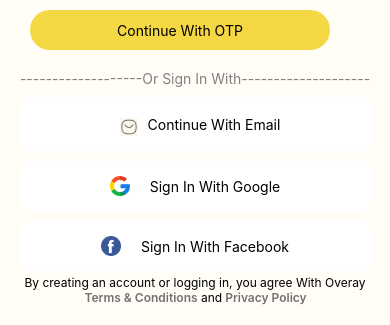
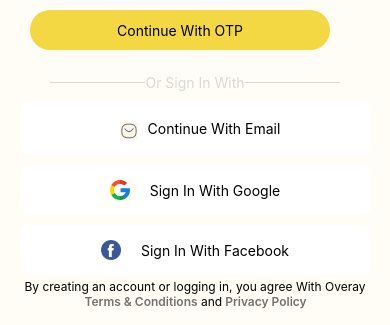
Before and after one commit to Reactnative-App/Ecommerce-App, a React Native app: screen /Login in a window 390 px wide. Shown: the part 444-769 px from the top of the page. Built offline with nearby package versions, Linux system fonts and the light colour scheme.

Commit message:
UI changes done on 3 screens.

```diff
--- a/Screens/LoginScreen/LoginScreen.js
+++ b/Screens/LoginScreen/LoginScreen.js
@@ -1,52 +1,59 @@
-import { StyleSheet,Image, Text, View, TextInput, TouchableOpacity, Pressable, ScrollView } from 'react-native'
+import { StyleSheet, Image, Text, View, TextInput, TouchableOpacity, Pressable, ScrollView } from 'react-native'
 import React from 'react'
 import { StatusBar } from 'expo-status-bar';
 import Icons from 'react-native-vector-icons/Ionicons';
 
-const LoginScreen = ({navigation}) => {
+const LoginScreen = ({ navigation }) => {
   return (
 
-    <ScrollView contentContainerStyle={{flex:1, backgroundColor:"#FFFDF6"}}>
-        <StatusBar backgroundColor='#F39184' style='light'/>
+    <ScrollView contentContainerStyle={{ flex: 1, backgroundColor: "#FFFDF6" }}>
+      <StatusBar backgroundColor='#F39184' style='light' />
 
-       <Image source={require('../../assets/Header.png')} style={{height:330,marginTop:10,width:360, borderBottomLeftRadius:20, borderBottomRightRadius:20}}/>
-       <Text style={{fontSize:20, marginTop:10, fontWeight:"400", marginLeft:20}}>Welcome Back</Text>
+      <Image source={require('../../assets/Header.png')} style={{ height: 330, marginTop: 10, width: 360, borderBottomLeftRadius: 20, borderBottomRightRadius: 20 }} />
+      <Text style={{ fontSize: 20, marginTop: 10, fontWeight: "400", marginLeft: 20 }}>Welcome Back</Text>
 
-       <View style={{flexDirection:"row",marginTop:10, }}>
-        <View style={{backgroundColor:"#fff", height:50, width:50, marginLeft:30,borderTopLeftRadius:20,elevation:1, borderBottomLeftRadius:20,justifyContent:"center",alignItems:"center", flexDirection:"row"}}>
-            <Icons name="call-outline" size={18} style={{marginLeft:5}} />
-            <Text style={{color:"gray", marginLeft:5}}>+91</Text>
+      <View style={{ flexDirection: "row", marginTop: 10, }}>
+        <View style={{ backgroundColor: "#fff", height: 50, width: 50, marginLeft: 30, borderTopLeftRadius: 20, elevation: 1, borderBottomLeftRadius: 20, justifyContent: "center", alignItems: "center", flexDirection: "row" }}>
+          <Icons name="call-outline" size={18} style={{ marginLeft: 5 }} />
+          <Text style={{ color: "gray", marginLeft: 5 }}>+91</Text>
         </View>
-        <TextInput placeholder=' Phone Number' style={styles.input} keyboardType='number-pad'/>
+        <TextInput placeholder=' Phone Number' style={styles.input} keyboardType='number-pad' />
       </View>
 
       <TouchableOpacity style={styles.btn}>
-          <Text style={{color:"#000", textAlign:"center", fontSize:14}}>Continue With OTP</Text>
+        <Text style={{ color: "#000", textAlign: "center", fontSize: 14 }}>Continue With OTP</Text>
       </TouchableOpacity>
-       <Text style={{marginTop:20, color:"gray", textAlign:"center"}}>-------------------Or Sign In With--------------------</Text>
 
-       <View style={{elevation:1}}>
-       <Pressable style={styles.socialBtn} onPress={()=>{navigation.navigate('LoginWithEmail')}}>
-       <Image source={require('../../assets/Icons/Mail.png')} style={{marginTop:6, marginRight:10, marginLeft:10}}/>
+      <View style={{flexDirection: 'row', alignItems: 'center', marginTop:24}}>
+      <View style={styles.left} />
+     <View>
+      <Text style={{width: 100, textAlign: 'center', color: '#D9D9D9',}}>Or Sign In With</Text>
+    </View>
+      <View style={styles.right}  />
+      </View>
+
+      <View style={{ elevation: 1 }}>
+        <Pressable style={styles.socialBtn} onPress={() => { navigation.navigate('LoginWithEmail') }}>
+          <Image source={require('../../assets/Icons/Mail.png')} style={{ marginTop: 6, marginRight: 10, marginLeft: 10 }} />
           {/* <Icons name="mail-outline" size={20} style={{marginRight:20}} /> */}
-         <Text style={{textAlign:"center"}}>Continue With Email</Text>
+          <Text style={{ textAlign: "center" }}>Continue With Email</Text>
         </Pressable >
-       <Pressable  style={styles.socialBtn}>
-         <Image source={require('../../assets/google.png')} style={{height:20, width:20, marginRight:20}}/>
+        <Pressable style={styles.socialBtn}>
+          <Image source={require('../../assets/google.png')} style={{ height: 20, width: 20, marginRight: 20 }} />
           <Text>Sign In With Google</Text>
         </Pressable>
-       <Pressable  style={styles.socialBtn}>
-         <Image source={require('../../assets/facebook.png')} style={{height:20, width:20, marginRight:20}}/>
+        <Pressable style={styles.socialBtn}>
+          <Image source={require('../../assets/facebook.png')} style={{ height: 20, width: 20, marginRight: 20 }} />
           <Text>Sign In With Facebook</Text>
         </Pressable>
       </View>
 
-      <View style={{alignSelf:"center", marginTop:4}}>
-      <Text style={{fontSize:12}}>By creating an account or logging in, you agree With Overay</Text>
-       <View style={{flexDirection:"row",marginLeft:60}}>
-       <Text style={{fontSize:12, fontWeight:"600",color:"#737171" }}>Terms & Conditions</Text>
-       <Text style={{fontSize:12, textAlign:"center"}}> and</Text>
-       <Text style={{fontSize:12, fontWeight:"600", textAlign:"center", color:"#737171"}}> Privacy Policy</Text>
+      <View style={{ alignSelf: "center", marginTop: 4 }}>
+        <Text style={{ fontSize: 12 }}>By creating an account or logging in, you agree With Overay</Text>
+        <View style={{ flexDirection: "row", marginLeft: 60 }}>
+          <Text style={{ fontSize: 12, fontWeight: "600", color: "#737171" }}>Terms & Conditions</Text>
+          <Text style={{ fontSize: 12, textAlign: "center" }}> and</Text>
+          <Text style={{ fontSize: 12, fontWeight: "600", textAlign: "center", color: "#737171" }}> Privacy Policy</Text>
         </View>
       </View>
 
@@ -58,35 +65,46 @@ const LoginScreen = ({navigation}) => {
 export default LoginScreen
 
 const styles = StyleSheet.create({
-    input:{
-        height:50,
-        width:250,
-        backgroundColor:"#fff",
-        borderTopRightRadius:20,
-        borderBottomRightRadius:20,
-        elevation:1,
-      textAlign:"left"
+  input: {
+    height: 50,
+    width: 250,
+    backgroundColor: "#fff",
+    borderTopRightRadius: 20,
+    borderBottomRightRadius: 20,
+    elevation: 1,
+    textAlign: "left"
   },
-    btn:{
-        height:40,
-        backgroundColor:"#F3D743",
-        width:300,
-        marginLeft:30,
-        marginTop:20,
-        borderRadius:20,
-        justifyContent:"center",
-        alignItems:"center"
+  btn: {
+    height: 40,
+    backgroundColor: "#F3D743",
+    width: 300,
+    marginLeft: 30,
+    marginTop: 20,
+    borderRadius: 20,
+    justifyContent: "center",
+    alignItems: "center"
   },
-    socialBtn:{
-        padding:15,
-        backgroundColor:"#fff",
-        marginTop:10,
-        width:"90%",
-        alignSelf:"center",
-        borderRadius:10,
-        flexDirection:"row",
-        justifyContent:"center",
-        alignItems:"center",
-
+  socialBtn: {
+    padding: 15,
+    backgroundColor: "#fff",
+    marginTop: 10,
+    width: "90%",
+    alignSelf: "center",
+    borderRadius: 10,
+    flexDirection: "row",
+    justifyContent: "center",
+    alignItems: "center",
+   },
+   left:{
+    marginLeft:50,
+    flex:1,
+    height:1,
+    backgroundColor:'#D9D9D9'
+   },
+   right:{
+    marginRight:50,
+    flex:1,
+    height:1,
+    backgroundColor:'#D9D9D9'
    }
 })
--- a/Screens/LoginScreen/LoginWithEmail.js
+++ b/Screens/LoginScreen/LoginWithEmail.js
@@ -1,61 +1,67 @@
-import { StyleSheet,Image, Text, View, TextInput, TouchableOpacity, Pressable, ScrollView } from 'react-native'
+import { StyleSheet, Image, Text, View, TextInput, TouchableOpacity, Pressable, ScrollView } from 'react-native'
 import React from 'react'
 import { StatusBar } from 'expo-status-bar';
 import Icons from 'react-native-vector-icons/Ionicons';
 
-const LoginScreen = ({navigation}) => {
+const LoginScreen = ({ navigation }) => {
   return (
 
-    <ScrollView contentContainerStyle={{flex:1, backgroundColor:"#FFFDF6"}}>
-        <StatusBar backgroundColor='#F39184' style='light'/>
+    <ScrollView contentContainerStyle={{ flex: 1, backgroundColor: "#FFFDF6" }}>
+      <StatusBar backgroundColor='#F39184' style='light' />
 
-       <Image source={require('../../assets/Header.png')} style={{height:330,marginTop:10,width:360, borderBottomLeftRadius:20, borderBottomRightRadius:20}}/>
-       <Text style={{fontSize:20, marginTop:10, fontWeight:"400", marginLeft:20}}>Welcome Back</Text>
+      <Image source={require('../../assets/Header.png')} style={{ height: 330, marginTop: 10, width: 360, borderBottomLeftRadius: 20, borderBottomRightRadius: 20 }} />
+      <Text style={{ fontSize: 20, marginTop: 10, fontWeight: "400", marginLeft: 20 }}>Welcome Back</Text>
 
-       <View style={{flexDirection:"row",marginTop:10, }}>
-        <View style={{backgroundColor:"#fff", height:50, width:50, marginLeft:30,borderTopLeftRadius:20,elevation:1, borderBottomLeftRadius:20,justifyContent:"center",alignItems:"center", flexDirection:"row"}}>
+      <View style={{ flexDirection: "row", marginTop: 10, }}>
+        <View style={{ backgroundColor: "#fff", height: 50, width: 50, marginLeft: 30, borderTopLeftRadius: 20, elevation: 1, borderBottomLeftRadius: 20, justifyContent: "center", alignItems: "center", flexDirection: "row" }}>
           <Icons name="mail-outline" size={20} />
         </View>
-        <TextInput placeholder='Email Address' style={styles.input}/>
+        <TextInput placeholder='Email Address' style={styles.input} />
       </View>
-       <View style={{flexDirection:"row",marginTop:10, }}>
-        <View style={{backgroundColor:"#fff", height:50, width:50, marginLeft:30,borderTopLeftRadius:20,elevation:1, borderBottomLeftRadius:20,justifyContent:"center",alignItems:"center", flexDirection:"row"}}>
-            <Icons name="lock-closed-outline" size={20}/>
+      <View style={{ flexDirection: "row", marginTop: 10, }}>
+        <View style={{ backgroundColor: "#fff", height: 50, width: 50, marginLeft: 30, borderTopLeftRadius: 20, elevation: 1, borderBottomLeftRadius: 20, justifyContent: "center", alignItems: "center", flexDirection: "row" }}>
+          <Icons name="lock-closed-outline" size={20} />
 
         </View>
         <TextInput placeholder=' Password' secureTextEntry={true} style={styles.input} />
-        <View style={{marginTop:10, marginRight:100}}>
-        <Icons name='eye-outline' size={20} style={{marginRight:40}}/>
+        <View style={{ marginTop: 10, marginRight: 100 }}>
+          <Icons name='eye-outline' size={20} style={{ marginRight: 40 }} />
         </View>
       </View>
 
-       <Text style={{alignSelf:"flex-end", marginTop:10, marginRight:20,fontWeight:"600", color:"#EED443"}}>Forgot Password</Text>
+      <Text style={{ alignSelf: "flex-end", marginTop: 10, marginRight: 20, fontWeight: "600", color: "#EED443" }}>Forgot Password</Text>
 
-      <View style={{flexDirection:"row",width:"90%", justifyContent:"space-around"}}>
-      <TouchableOpacity style={[styles.btn,{backgroundColor:"#fff"}]} onPress={()=>navigation.navigate('CreateAccount')}>
-          <Text style={{color:"#000", textAlign:"center", fontSize:14}}>Sign Up</Text>
+      <View style={{ flexDirection: "row", width: "90%", justifyContent: "space-around" }}>
+        <TouchableOpacity style={[styles.btn, { backgroundColor: "#fff" }]} onPress={() => navigation.navigate('CreateAccount')}>
+          <Text style={{ color: "#000", textAlign: "center", fontSize: 14 }}>Sign Up</Text>
         </TouchableOpacity>
         <TouchableOpacity style={styles.btn}>
-          <Text style={{color:"#000", textAlign:"center", fontSize:14}}>Sign In</Text>
+          <Text style={{ color: "#000", textAlign: "center", fontSize: 14 }}>Sign In</Text>
         </TouchableOpacity>
       </View>
-       <Text style={{marginTop:20, color:"gray", textAlign:"center"}}>-------------------Or Sign In With--------------------</Text>
+      <View style={{ flexDirection: 'row', alignItems: 'center', marginTop: 24 }}>
+        <View style={styles.left} />
+        <View>
+          <Text style={{ width: 100, textAlign: 'center', color: '#D9D9D9', }}>Or Sign In With</Text>
+        </View>
+        <View style={styles.right} />
+      </View>
 
-       <View style={{elevation:1}}>
+      <View style={{ elevation: 1 }}>
 
-       <Pressable  style={styles.socialBtn}>
-         <Image source={require('../../assets/google.png')} style={{height:20, width:20, marginRight:20}}/>
+        <Pressable style={styles.socialBtn}>
+          <Image source={require('../../assets/google.png')} style={{ height: 20, width: 20, marginRight: 20 }} />
           <Text>Sign In With Google</Text>
         </Pressable>
 
       </View>
 
-      <View style={{marginLeft:20, marginTop:4}}>
-      <Text style={{fontSize:12}}>By creating an account or logging in, you agree With Overay</Text>
-       <View style={{flexDirection:"row", marginLeft:60}}>
-       <Text style={{fontSize:12, fontWeight:"600",color:"#737171", alignSelf:"center" }}>Terms & Conditions</Text>
-       <Text style={{fontSize:12,alignSelf:"center"}}> and</Text>
-       <Text style={{fontSize:12, fontWeight:"600",alignSelf:"center",  color:"#737171"}}> Privacy Policy</Text>
+      <View style={{ marginLeft: 20, marginTop: 4 }}>
+        <Text style={{ fontSize: 12 }}>By creating an account or logging in, you agree With Overay</Text>
+        <View style={{ flexDirection: "row", marginLeft: 60 }}>
+          <Text style={{ fontSize: 12, fontWeight: "600", color: "#737171", alignSelf: "center" }}>Terms & Conditions</Text>
+          <Text style={{ fontSize: 12, alignSelf: "center" }}> and</Text>
+          <Text style={{ fontSize: 12, fontWeight: "600", alignSelf: "center", color: "#737171" }}> Privacy Policy</Text>
         </View>
       </View>
 
@@ -67,34 +73,45 @@ const LoginScreen = ({navigation}) => {
 export default LoginScreen
 
 const styles = StyleSheet.create({
-    input:{
-        height:50,
-        width:"70%",
-        backgroundColor:"#fff",
-        borderTopRightRadius:20,
-        borderBottomRightRadius:20,
-        elevation:1
+  input: {
+    height: 50,
+    width: "70%",
+    backgroundColor: "#fff",
+    borderTopRightRadius: 20,
+    borderBottomRightRadius: 20,
+    elevation: 1
   },
-    btn:{
-        height:40,
-        backgroundColor:"#F3D743",
-        width:155,
-        marginLeft:30,
-        marginTop:20,
-        borderRadius:20,
-        justifyContent:"center",
-        alignItems:"center"
+  btn: {
+    height: 40,
+    backgroundColor: "#F3D743",
+    width: 155,
+    marginLeft: 30,
+    marginTop: 20,
+    borderRadius: 20,
+    justifyContent: "center",
+    alignItems: "center"
   },
-    socialBtn:{
-        padding:15,
-        backgroundColor:"#fff",
-        marginTop:10,
-        width:"90%",
-        alignSelf:"center",
-        borderRadius:10,
-        flexDirection:"row",
-        justifyContent:"center",
-        alignItems:"center",
-
+  socialBtn: {
+    padding: 15,
+    backgroundColor: "#fff",
+    marginTop: 10,
+    width: "90%",
+    alignSelf: "center",
+    borderRadius: 10,
+    flexDirection: "row",
+    justifyContent: "center",
+    alignItems: "center",
+  },
+  left: {
+    marginLeft: 50,
+    flex: 1,
+    height: 1,
+    backgroundColor: '#D9D9D9'
+  },
+  right: {
+    marginRight: 50,
+    flex: 1,
+    height: 1,
+    backgroundColor: '#D9D9D9'
   }
 })
--- a/Screens/SplashScreen.js
+++ b/Screens/SplashScreen.js
@@ -20,7 +20,7 @@ const SplashScreen = ({navigation}) => {
 
 
   return (
-   <ImageBackground source={require('../assets/Bg.png')} style={[styles.container,{height:"100%", width:"100%"}]}>
+   <ImageBackground source={require('../assets/Overay_bg.png')} style={[styles.container,{height:"100%", width:"100%"}]}>
 
     <Image source={require('../assets/Logo.png')} style={{height:141, width:226}}/>
 
```
Also changed, not shown: assets/Overay_bg.png (added). Lines whose indentation alone changed are shown as unchanged.
